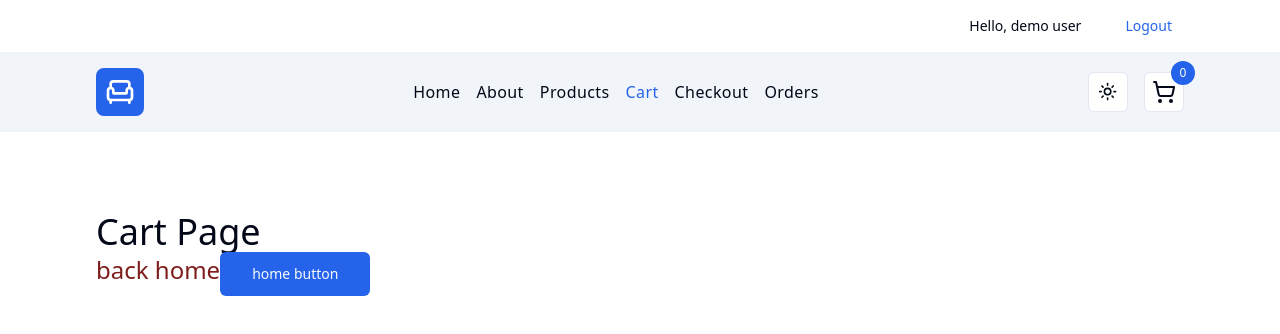
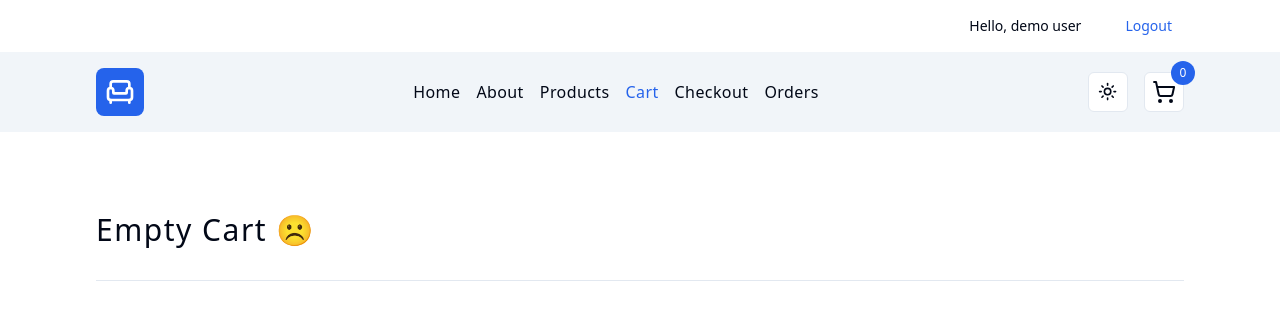
Before and after one commit to kimamovic21/udemy-practical-typescript-course-johnsmilga, a React (Vite) app in the folder 03-store-project/: page /cart in a window 1280 px wide. Shown: the top 334 px of the page. Built offline with nearby package versions, Linux system fonts and the light colour scheme.

Commit message:
189. Cart Page - Setup
-u folderu components kreirane komponente CartItemColumn.tsx, CartItemsList.tsx i CartTotals.tsx
-u index.ts fajlu kreirane komponente eksportovane kao default
-u komponenti Cart.tsx kreirani HTML elementi i dodane komponente za prikazivanje informacija o proizvodima

```diff
--- /dev/null
+++ b/03-store-project/src/components/CartItemColumn.tsx
@@ -0,0 +1,7 @@
+function CartItemColumn() {
+  return (
+    <div>CartItemColumn</div>
+  )
+}
+
+export default CartItemColumn
--- /dev/null
+++ b/03-store-project/src/components/CartItemsList.tsx
@@ -0,0 +1,7 @@
+function CartItemsList() {
+  return (
+    <div>CartItemsList</div>
+  )
+}
+
+export default CartItemsList
--- /dev/null
+++ b/03-store-project/src/components/CartTotals.tsx
@@ -0,0 +1,7 @@
+function CartTotals() {
+  return (
+    <div>CartTotals</div>
+  )
+}
+
+export default CartTotals
--- a/03-store-project/src/components/index.ts
+++ b/03-store-project/src/components/index.ts
@@ -22,3 +22,6 @@ export { default as FormRange } from './FormRange';
 export { default as FormCheckbox } from './FormCheckbox';
 export { default as SelectProductColor} from './SelectProductColor';
 export { default as SelectProductAmount } from './SelectProductAmount';
+export { default as CartTotals } from './CartTotals';
+export { default as CartItemsList } from './CartItemsList';
+export { default as CartItemColumn } from './CartItemColumn';
--- a/03-store-project/src/pages/Cart.tsx
+++ b/03-store-project/src/pages/Cart.tsx
@@ -1,17 +1,40 @@
+import { Link } from 'react-router-dom'
+import { CartItemsList, SectionTitle, CartTotals } from '@/components'
+import { useAppSelector } from '@/hooks'
 import { Button } from '@/components/ui/button'
-import { Link } from 'react-router-dom'
 
-function Cart() {
+const Cart = () => {
+  // temp
+  const user = null
+
+  const numItemsInCart = useAppSelector((state) => state.cartState.numItemsInCart)
+
+  if (numItemsInCart === 0) {
+    return <SectionTitle text='Empty cart ☹️' />
+  }
+
   return (
-    <div>
-      <h2 className='text-4xl'>Cart Page</h2>
-      <Link to='/' className='text-2xl text-red-900'>
-        back home
-      </Link>
-      <Button asChild size='lg'>
-        <Link to='/'>home button</Link>
-      </Button>
-    </div>
+    <>
+      <SectionTitle text='Shopping Cart' />
+      <div className='mt-8 grid gap-8 lg:grid-cols-12'>
+        <div className='lg:col-span-8'>
+          <CartItemsList />
+        </div>
+
+        <div className='lg:col-span-4 lg:pl-4'>
+          <CartTotals />
+          {user ? (
+            <Button asChild className='mt-8 w-full'>
+              <Link to='/checkout'>Proceed to checkout</Link>
+            </Button>
+          ) : (
+            <Button asChild className='mt-8 w-full'>
+              <Link to='/login'>Please Login</Link>
+            </Button>
+          )}
+        </div>
+      </div>
+    </>
   )
 }
 
```
Also changed, not shown: 1 other file (tests, documents, lock files or other folders).
